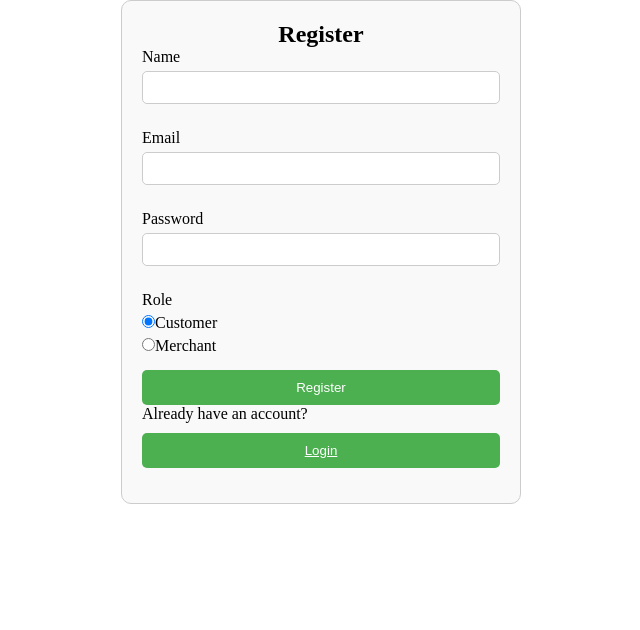
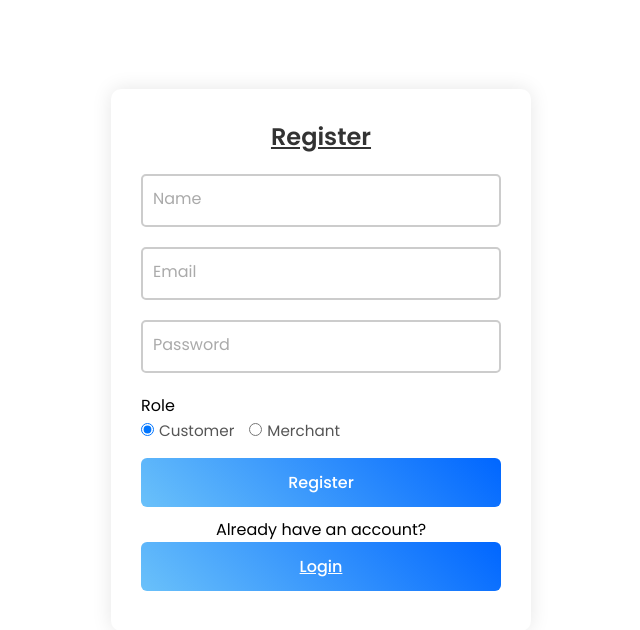
Before and after one commit to nayanacgowda08/Task_2, a React (Vite) app: page / in a window 1280 px wide. Shown: the top 630 px of the page, without its empty margins (319-959 px from the left). Built offline with nearby package versions, Linux system fonts and the light colour scheme.

Commit message:
regis changes and css

```diff
--- a/src/Components/RegisterPage.jsx
+++ b/src/Components/RegisterPage.jsx
@@ -1,4 +1,3 @@
-// eslint-disable-next-line no-unused-vars
 import React, { useState } from "react";
 import "../assets/styles/login.css";
 import { useNavigate } from "react-router-dom";
@@ -12,6 +11,8 @@ const RegisterLoginPage = () => {
     password: "",
     role: "customer",
   });
+  const [error, setError] = useState("");
+  const [loading, setLoading] = useState(false);
 
   const navigate = useNavigate();
 
@@ -25,11 +26,96 @@ const RegisterLoginPage = () => {
 
   const handleSubmit = async (e) => {
     e.preventDefault();
+    setLoading(true);
     const user = {
       name: isRegister ? formData.name : undefined,
       email: formData.email,
       password: formData.password,
       role: formData.role,
+
+
+    };
+
+    const isValidEmail = (email) => {
+      // Regular expression for basic email validation
+      const emailRegex = /^\S+@\S+\.\S+$/;
+      return emailRegex.test(email);
+    };
+
+    const isValidPhoneNumber = (phoneNumber) => {
+      // Regular expression for basic phone number validation (10 digits)
+      const phoneRegex = /^\d{10}$/;
+      return phoneRegex.test(phoneNumber);
+    };
+
+    const isValidPassword = (password) => {
+      // Regular expressions for password validation
+      const symbolRegex = /[!@#$%^&*(),.?":{}|<>]/;
+      const numberRegex = /[0-9]/;
+      const upperCaseRegex = /[A-Z]/;
+      const lowerCaseRegex = /[a-z]/;
+      return (
+        password.length >= 8 &&
+        symbolRegex.test(password) &&
+        numberRegex.test(password) &&
+        upperCaseRegex.test(password) &&
+        lowerCaseRegex.test(password)
+      );
+    };
+
+    const isValidAge = (age) => {
+      return parseInt(age) >= 18 && parseInt(age) <= 100;
+    };
+
+    const validateForm = () => {
+      let newErrors = {};
+
+      if (!formData.firstName) {
+        newErrors.firstName = "First name is required";
+      }
+      if (!formData.lastName) {
+        newErrors.lastName = "Last name is required";
+      }
+      if (!formData.email) {
+        newErrors.email = "Email is required";
+      } else if (!isValidEmail(formData.email)) {
+        newErrors.email = "Invalid email format";
+      }
+      if (!formData.phoneNumber) {
+        newErrors.phoneNumber = "Phone number is required";
+      } else if (!isValidPhoneNumber(formData.phoneNumber)) {
+        newErrors.phoneNumber = "Phone number must be 10 digits";
+      }
+      if (!formData.password) {
+        newErrors.password = "Password is required";
+      } else if (!isValidPassword(formData.password)) {
+        newErrors.password =
+          "Password must be at least 8 characters long and contain at least one symbol, one number, one uppercase letter, and one lowercase letter";
+      }
+      if (!formData.confirmPassword) {
+        newErrors.confirmPassword = "Confirm password is required";
+      } else if (formData.confirmPassword !== formData.password) {
+        newErrors.confirmPassword = "Passwords must match";
+      }
+      if (!formData.age) {
+        newErrors.age = "Age is required";
+      } else if (!isValidAge(formData.age)) {
+        newErrors.age =
+          "You must be at least 18 years old and not older than 100 years";
+      }
+      if (!formData.gender) {
+        newErrors.gender = "Gender is required";
+      }
+      if (formData.interests.length === 0) {
+        newErrors.interests = "Select at least one interest";
+      }
+      if (!formData.birthDate) {
+        newErrors.birthDate = "Date of birth is required";
+      }
+
+      setErrors(newErrors);
+
+      return Object.keys(newErrors).length === 0;
     };
 
     try {
@@ -37,10 +123,11 @@ const RegisterLoginPage = () => {
       localStorage.setItem("userId", response.id);
       navigate(response.role === "MERCHANT" ? "/merchant" : "/user");
     } catch (error) {
-      alert(isRegister ? "Registration failed. Please try again." : "Login failed. Please check your credentials.");
+      setError(isRegister ? "Registration failed. Please try again." : "Login failed. Please check your credentials.");
+    } finally {
+      setLoading(false);
     }
   };
-
 
   const toggleForm = () => {
     setIsRegister((prev) => !prev);
@@ -50,49 +137,56 @@ const RegisterLoginPage = () => {
       password: "",
       role: "customer",
     });
+    setError(""); // Reset error on form toggle
   };
 
   return (
+    <div className="main-regis">
       <div className="register-page">
         <h2>{isRegister ? "Register" : "Login"}</h2>
+        {error && <p className="error-message">{error}</p>}
         <form onSubmit={handleSubmit}>
           {isRegister && (
-          <div>
-            <label>Name</label>
+            <div className="input-field">
               <input
                 type="text"
                 name="name"
+                placeholder=" " // Important for floating label effect
                 value={formData.name}
                 onChange={handleChange}
                 required
+                pattern=".{1,}" // At least one character required
               />
+              <label>Name</label>
             </div>
           )}
-        <div>
-          <label>Email</label>
+          <div className="input-field">
             <input
               type="email"
               name="email"
+              placeholder=" " // Important for floating label effect
               value={formData.email}
               onChange={handleChange}
               required
             />
+            <label>Email</label>
           </div>
-        <div>
-          <label>Password</label>
+          <div className="input-field">
             <input
               type="password"
               name="password"
+              placeholder=" " // Important for floating label effect
               value={formData.password}
               onChange={handleChange}
               required
             />
+            <label>Password</label>
           </div>
           {isRegister && (
-          <div>
+            <div className="radio-container">
               <label>Role</label>
               <div>
-              <label>
+                <label className="radio-label">
                   <input
                     type="radio"
                     name="role"
@@ -102,7 +196,7 @@ const RegisterLoginPage = () => {
                   />
                   Customer
                 </label>
-              <label>
+                <label className="radio-label">
                   <input
                     type="radio"
                     name="role"
@@ -115,9 +209,11 @@ const RegisterLoginPage = () => {
               </div>
             </div>
           )}
-        <button type="submit">{isRegister ? "Register" : "Login"}</button>
+          <button type="submit" disabled={loading}>
+            {loading ? "Loading..." : (isRegister ? "Register" : "Login")}
+          </button>
         </form>
-      <div>
+        <div className="toggle-btn-container">
           {isRegister ? (
             <p>
               Already have an account?{" "}
@@ -131,6 +227,7 @@ const RegisterLoginPage = () => {
           )}
         </div>
       </div>
+    </div>
   );
 };
 
--- a/src/assets/styles/login.css
+++ b/src/assets/styles/login.css
@@ -1,58 +1,138 @@
-.register-page {
-    width: 400px;
-    margin: 0 auto;
-    padding: 20px;
-    border: 1px solid #ccc;
-    border-radius: 10px;
-    background-color: #f9f9f9;
+
+@import url('https://fonts.googleapis.com/css2?family=Poppins:wght@400;500;600&display=swap');
+
+
+.main-regis {
+  display: flex;
+  justify-content: center;
+  align-items: center;
+  height: 90vh;
 }
 
+/* Form container styling */
+.register-page {
+  width: 420px;
+  margin: 20px;
+  padding: 30px;
+  border-radius: 10px;
+  box-shadow: 0 0 20px rgba(0, 0, 0, 0.1);
+  background-color: #fff;
+  font-family: 'Poppins', sans-serif;
+}
+
+/* Heading styling */
 .register-page h2 {
   text-align: center;
+  margin-bottom: 20px;
+  color: #333;
+  text-decoration: underline;
 }
 
-  .register-page label {
-    display: block;
-    margin-bottom: 5px;
+.register-page  p{
+  margin-bottom: 10px;
 }
 
-  .register-page input[type="text"],
-  .register-page input[type="email"],
-  .register-page input[type="password"] {
+
+.register-page .input-field {
+  position: relative;
+  margin-bottom: 20px;
+}
+
+.register-page .input-field input {
   width: 100%;
-    padding: 8px;
-    margin-bottom: 10px;
-    border: 1px solid #ccc;
-    border-radius: 5px;
+  padding: 12px 12px 12px 12px; /* Adjust padding for label */
+  border: 2px solid #ccc; /* Change border thickness */
+  border-radius: 5px; /* Slightly rounded corners */
+  font-size: 1rem;
+  transition: border-color 0.3s ease, padding 0.2s ease; /* Added padding transition */
+  font-family: 'Poppins', sans-serif; /* Apply Poppins font */
+  background: transparent; /* Transparent background for outlined effect */
 }
+
+
+.register-page .input-field label {
+  position: absolute;
+  left: 12px;
+  top: 12px;
+  color: #aaa;
+  transition: 0.2s ease all;
+  pointer-events: none;
+}
+
+
+.register-page .input-field input:focus {
+  border-color: #6AC1FA;
+  padding-top: 16px;
+}
+
+.register-page .input-field input:valid {
+  padding-top: 16px;
+}
+
+
+.register-page .input-field input:focus + label,
+.register-page .input-field input:not(:placeholder-shown) + label {
+  top: -8px;
+  left: 10px;
+  color: #6AC1FA;
+  font-size: 0.85rem;
+  background-color: white;
+}
+
+.register-page .radio-container {
+  margin-bottom: 15px;
+}
+
+.register-page .radio-label {
+  display: inline-block;
+  margin-right: 15px;
+  font-size: 0.95rem;
+  color: #555;
+}
+
+.register-page input[type="radio"] {
+  margin-right: 5px;
+  cursor: pointer;
+}
+
 
 .register-page button {
   width: 100%;
-    padding: 10px;
-    background-color: #4CAF50;
+  padding: 12px;
+  background: linear-gradient(45deg, #6AC1FA, #0066FF);
   color: white;
   border: none;
-    border-radius: 5px;
+  border-radius: 6px;
   cursor: pointer;
+  font-size: 1rem;
+  font-weight: 500;
+  transition: background 0.3s ease;
+  font-family: 'Poppins', sans-serif;
 }
 
 .register-page button:hover {
-    background-color: #45a049;
+  background: #0056b3;
+}
+
+
+.toggle-btn-container {
+  text-align: center;
+  margin-top: 10px;
 }
 
 .toggle-btn {
-    margin-top: 10px;
-    background: none;
+  background: white;
+
   border: none;
-    color: blue;
+  color: #007BFF;
   text-decoration: underline;
   cursor: pointer;
+  font-size: 0.95rem;
+  font-family: 'Poppins', sans-serif;
 }
 
 .toggle-btn:hover {
-    color: darkblue;
+
+  color: white;
+
 }
-
-  .register-page div {
-    margin-bottom: 15px;
-  }
```
Lines whose indentation alone changed are shown as unchanged.
